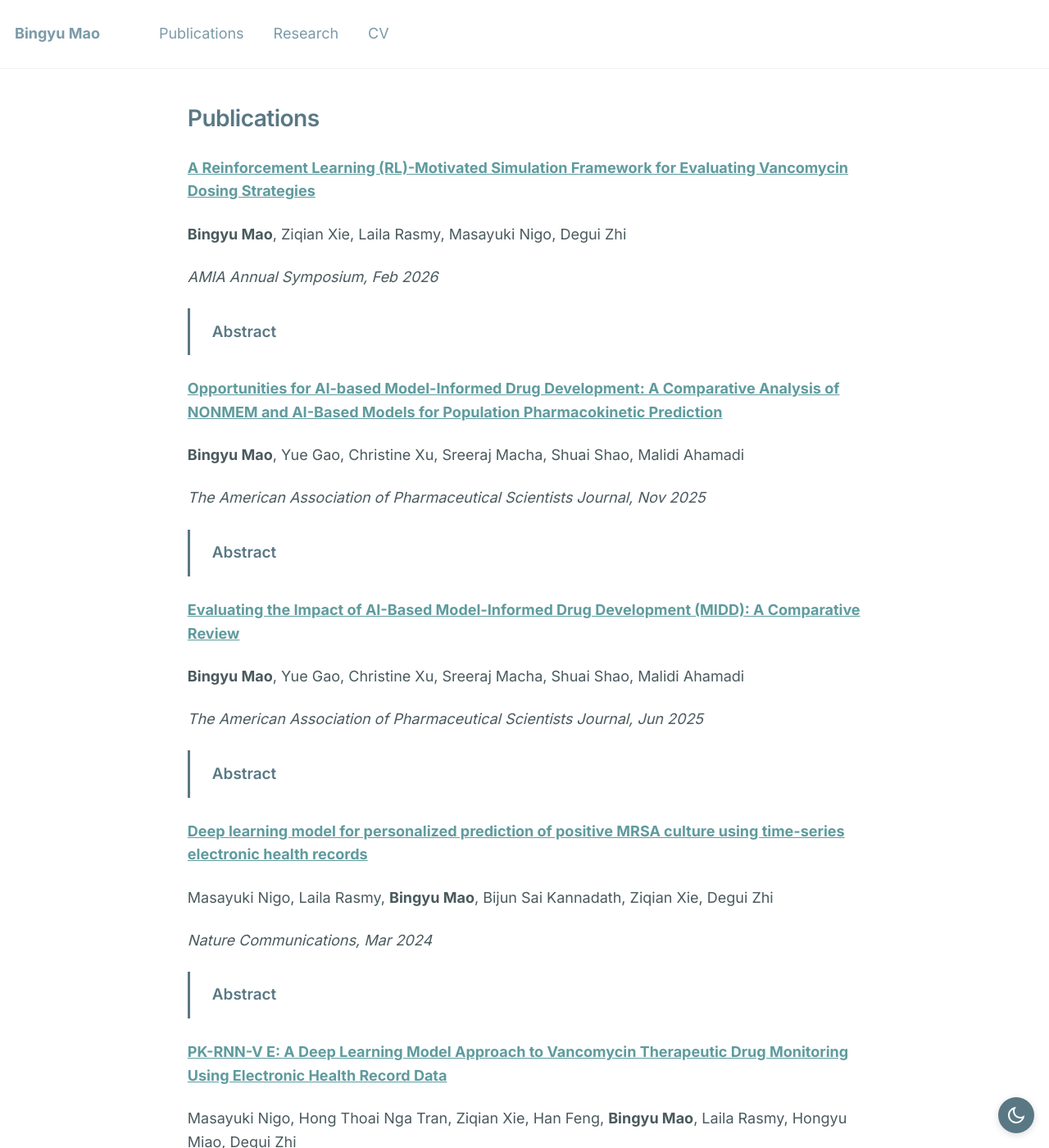
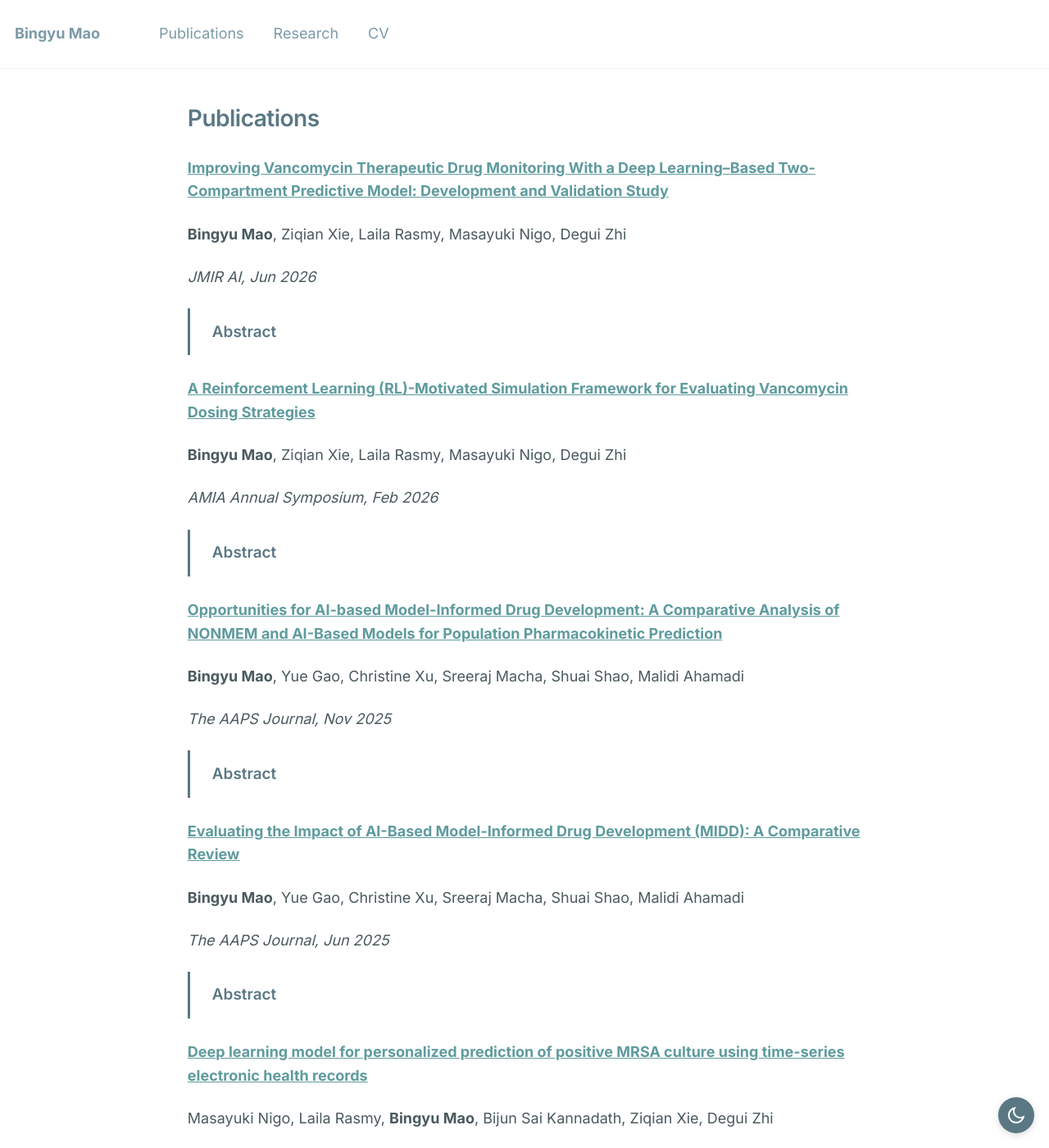
Before and after one commit to BingyuMao/BingyuMao.github.io, a Jekyll site: the page built from _pages/publications.md, in a window 1280 px wide and 1400 px high. Shown: the whole window at 82% size. Built offline with Jekyll 4.4.1, drawn with Linux system fonts in a browser that asks for light colours; some of the changed text lies outside the part shown.

Commit message:
Update publications with new articles and abstracts
Added multiple publications with detailed abstracts and authors.

```diff
--- a/_pages/publications.md
+++ b/_pages/publications.md
@@ -4,6 +4,31 @@ title: "Publications"
 permalink: /publications/
 author_profile: false
 ---
+
+[**Improving Vancomycin Therapeutic Drug Monitoring With a Deep Learning–Based Two-Compartment Predictive Model: Development and Validation Study**](https://ai.jmir.org/2026/1/e81103)
+
+**Bingyu Mao**, Ziqian Xie, Laila Rasmy, Masayuki Nigo, Degui Zhi
+
+*JMIR AI, Jun 2026*
+
+  <details>
+  <summary>Abstract</summary>
+Background:
+Vancomycin is a widely used antibiotic that requires therapeutic drug monitoring (TDM) for optimized individual dosage. A deep learning–based model, pharmacokinetic recurrent neural network–1 compartment model (PKRNN-1CM), has shown the advantage of leveraging time-series electronic health record data for individualized estimation of vancomycin pharmacokinetic (PK) parameters. While 1-compartment PK models are commonly used because of their simplicity and previous trough-based clinical practices for dose adjustment, the pre–deep learning literature suggests the superiority of 2-compartment models. <br/>
+
+Objective:
+This study introduces the pharmacokinetic recurrent neural network–2 compartment model (PKRNN-2CM), a novel deep learning–based model designed to improve vancomycin TDM by integrating a 2-compartment PK framework. <br/>
+
+Methods:
+PKRNN-2CM combines recurrent neural network–driven PK parameter estimation with a 2-compartment PK model to predict vancomycin concentration trajectories. Training on both simulated data and real-world electronic health record data allows for a comprehensive evaluation of its performance. <br/>
+
+Results:
+Experiments based on simulated data highlight PKRNN-2CM’s superiority over the simpler 1-compartment model, PKRNN-1CM, in predicting vancomycin concentration measurements (root mean square error 3.04 vs 4.50). Application to a real dataset from 5483 patients showcases significant improvement over PKRNN-1CM (root mean square error 5.55 vs 5.65; 2-sample 2-tailed unpaired t test; P=.01), with potential further gains expected with nontrough level measurements. Our simulation also indicates that PKRNN-2CM offers a better estimate of the average area under the concentration-time curve to minimum inhibitory concentration ratio, a more clinically relevant measure. <br/>
+
+Conclusions:
+PKRNN-2CM is an important improvement in vancomycin TDM, demonstrating enhanced accuracy and performance compared to the PKRNN-1CM model. This deep learning model holds potential for future individualized vancomycin TDM optimization and broader applications in diverse clinical scenarios. <br/>
+</details>
+
 
 [**A Reinforcement Learning (RL)-Motivated Simulation Framework for Evaluating Vancomycin Dosing Strategies**](https://pmc.ncbi.nlm.nih.gov/articles/PMC12919618/)
 
@@ -21,7 +46,7 @@ Achieving and maintaining the therapeutic range in vancomycin treatment is impor
 
 **Bingyu Mao**, Yue Gao, Christine Xu, Sreeraj Macha, Shuai Shao, Malidi Ahamadi
 
-*The American Association of Pharmaceutical Scientists Journal, Nov 2025*
+*The AAPS Journal, Nov 2025*
 
   <details>
   <summary>Abstract</summary>
@@ -33,7 +58,7 @@ Model-informed drug development (MIDD) plays an important role in pharmacometric
 
 **Bingyu Mao**, Yue Gao, Christine Xu, Sreeraj Macha, Shuai Shao, Malidi Ahamadi
 
-*The American Association of Pharmaceutical Scientists Journal, Jun 2025*
+*The AAPS Journal, Jun 2025*
 
   <details>
   <summary>Abstract</summary>
@@ -86,22 +111,6 @@ CovRNN binary models achieved AUROCs of 93·0% (95% CI 92·6–93·4) for the pr
 
 
 ## In progress
-[**A deep-learning-based two-compartment predictive model (PKRNN-2CM) for vancomycin therapeutic drug monitoring**](https://www.medrxiv.org/content/10.1101/2024.01.30.24302025v1)
-
-**Bingyu Mao**, Ziqian Xie, Masayuki Nigo, Laila Rasmy, Degui Zhi
-
-*MedRxiv, Jan 2024*
-
-  <details>
-  <summary>Abstract</summary>
-Objective: Vancomycin is a widely used antibiotic that requires therapeutic drug monitoring (TDM) for optimized individual dosage. The deep learning-based model PKRNN-1CM has shown the advantage of leveraging time series electronic health record (EHR) data for individualized estimation of vancomycin pharmacokinetic (PK) parameters. While one-compartment (1CM) PK models are commonly used because of their simplicity and previous trough-based clinical practices for dose adjustment, the pre-deep learning literature suggests the superiority of two-compartment models (2CM). Motivated by this, we introduce a novel deep-learning-based approach, PKRNN-2CM, for vancomycin TDM. <br/>
-
-Methods: PKRNN-2CM combines RNN-driven PK parameter estimation with a 2CM PK model to predict vancomycin concentration trajectories. Training on both simulated data and real-world EHR data allows for a comprehensive evaluation of its performance. <br/>
-
-Results: Experiments based on simulated data highlight PKRNN-2CM's superiority over the simpler 1CM model PKRNN-1CM (PKRNN-2CM RMSE=1.30, PKRNN-1CM RMSE=2.50). Application to real data showcases significant improvement over PKRNN-1CM (PKRNN-2CM RMSE=5.62, PKRNN-1CM RMSE=5.84, two-sample unpaired t-test p-value=0.01), with potential further gains expected with non-trough level measurements.  <br/>
-
-Conclusion: PKRNN-2CM is an important improvement in vancomycin TDM, demonstrating enhanced accuracy and performance compared to the PKRNN-1CM model. This deep learning model holds potential for future individualized vancomycin TDM optimization and broader application in diverse clinical scenarios. <br/>
-</details>
 
 [**Disease Risk Prediction Using Structured EHR Data: Can Generalist Large Language Models Match Specialized Clinical Foundation Models? A Comparative Evaluation with Fine-Tuning**](https://www.medrxiv.org/content/10.64898/2026.04.24.26351503v1)
 
```
